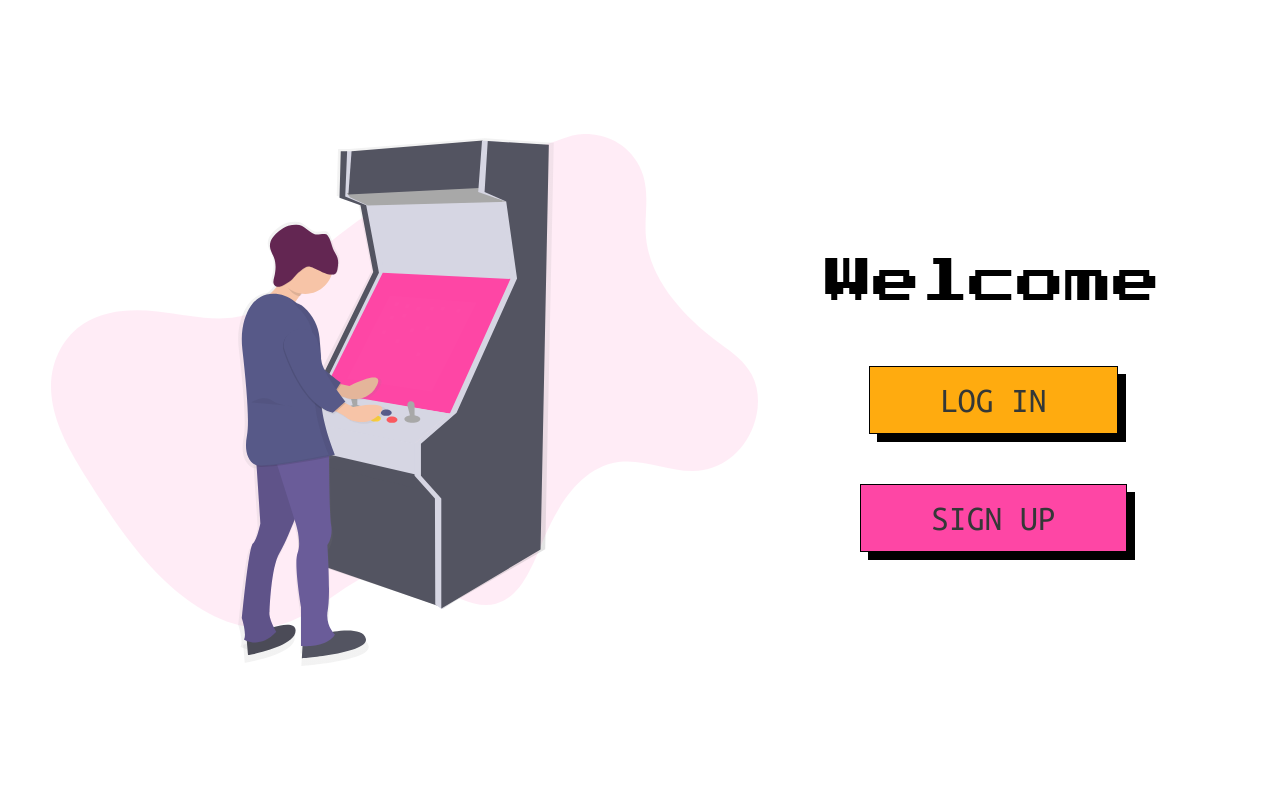
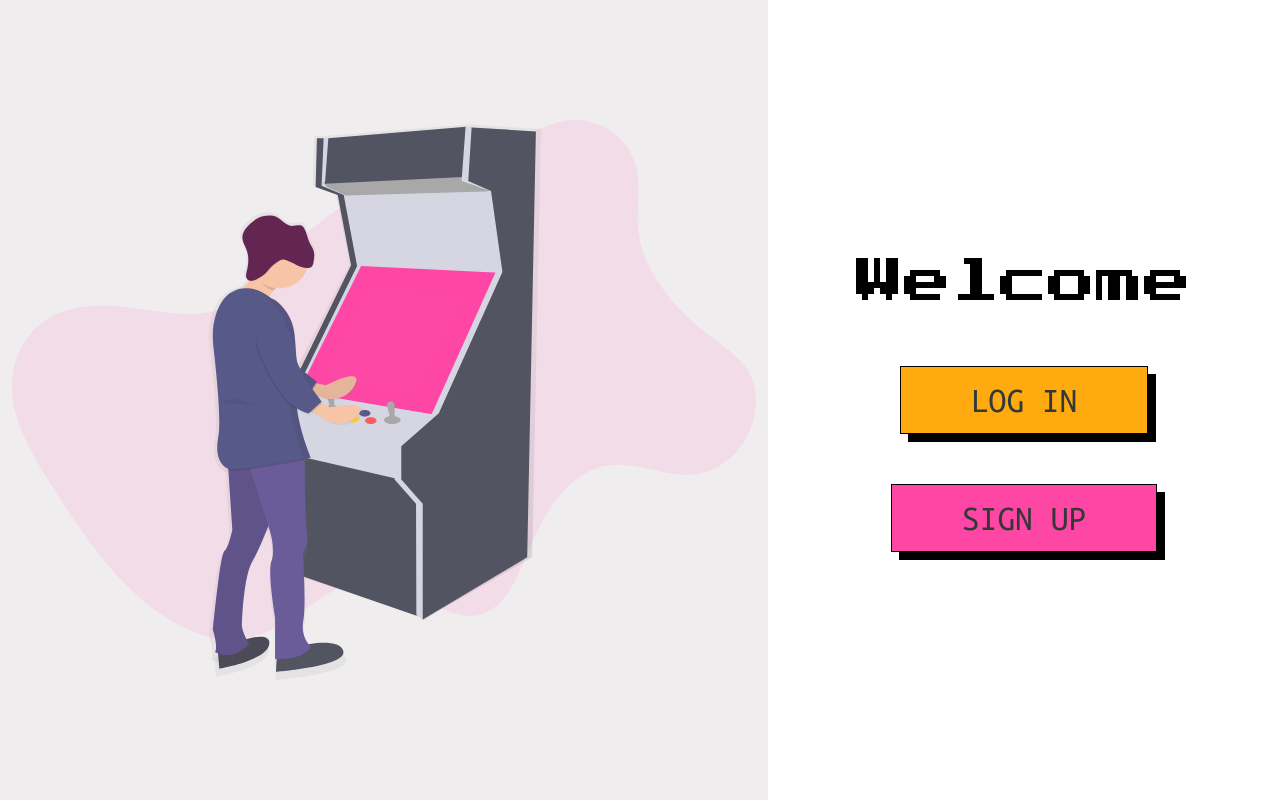
Before and after one commit to VictorGom3s/rolling-tetris, a PHP site: page / in a window 1280 px wide. Run offline with PHP 8.4, Linux system fonts and the light colour scheme.

Commit message:
Adding a container-fluid class and a gray background to the illustration column in the index.html

```diff
--- a/assets/css/layout.css
+++ b/assets/css/layout.css
@@ -3,6 +3,11 @@
   max-width: 92%;
   margin: 0 auto;
   overflow-x: visible;
+}
+
+.container-fluid {
+  width: 100%;
+  overflow-x: hidden;
 }
 
 /* Ativa o flexbox */
--- a/index.html
+++ b/index.html
@@ -15,8 +15,8 @@
   </head>
   <body>
     <main>
-      <div class="container flex v-stretch">
-        <div class="col-6 flex v-center div-illustration">
+      <div class="container-fluid flex v-stretch">
+        <div class="col-6 flex v-center div-illustration gray-bg">
           <img
             class="illustration"
             src="./assets/svg/undraw_old_day_6x25.svg"
```
